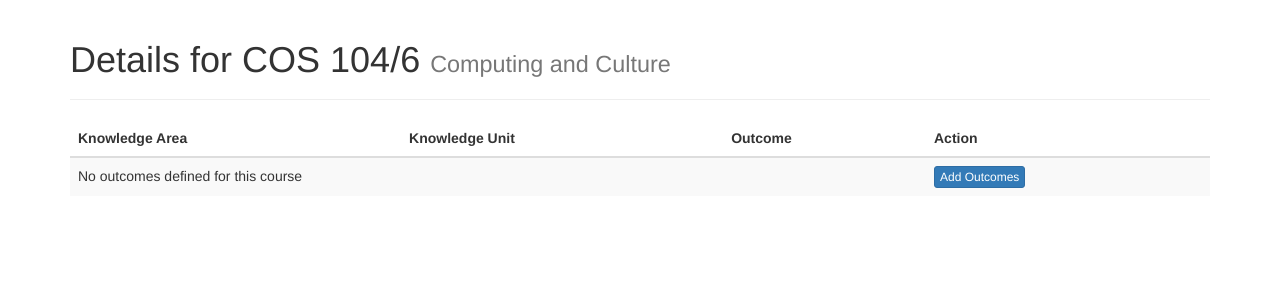
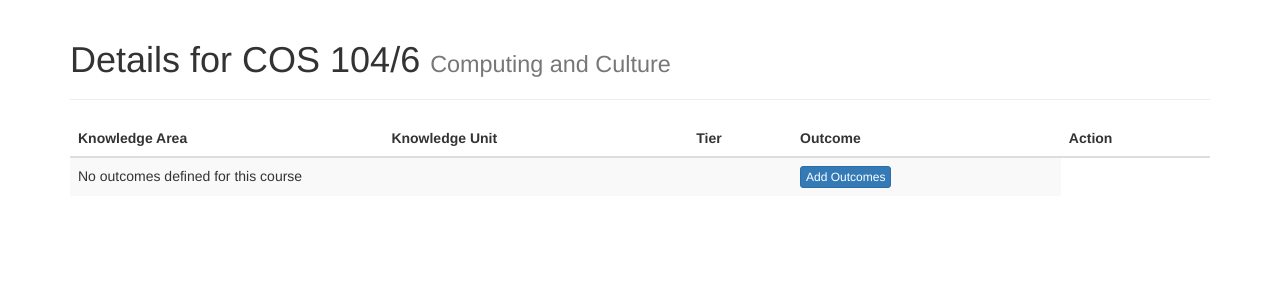
Before and after one commit to nurkkala/curriculator, a Django app: page /cs2013/course-details/1/ in a window 1280 px wide. Shown: the part 50-350 px from the top of the page. Run offline with Django 3.2, Linux system fonts and the light colour scheme; the visitor is signed in with stand-in values (Sample User, id 1); data comes from the database, SQL or seed files in the repository; data that the repository does not hold is empty; some libraries are stand-ins or nearby versions.

Commit message:
Add display of tier on details page.

```diff
--- a/cs2013/templates/cs2013/details.html
+++ b/cs2013/templates/cs2013/details.html
@@ -12,6 +12,7 @@
       <tr>
 	<th>Knowledge Area</th>
 	<th>Knowledge Unit</th>
+	<th>Tier</th>
 	<th>Outcome</th>
 	<th>Action</th>
       </tr>
@@ -26,6 +27,7 @@
 	    {% endifchanged %}
 	  </th>
 	  <th>{% ifchanged %}{{ outcome.knowledge_unit }}{% endifchanged %}</th>
+	  <th>{{ outcome.get_tier_display }}</th>
 	  <td>{{ outcome.description }}</td>
 	  <td>
             <a class="btn btn-danger btn-xs"
```
